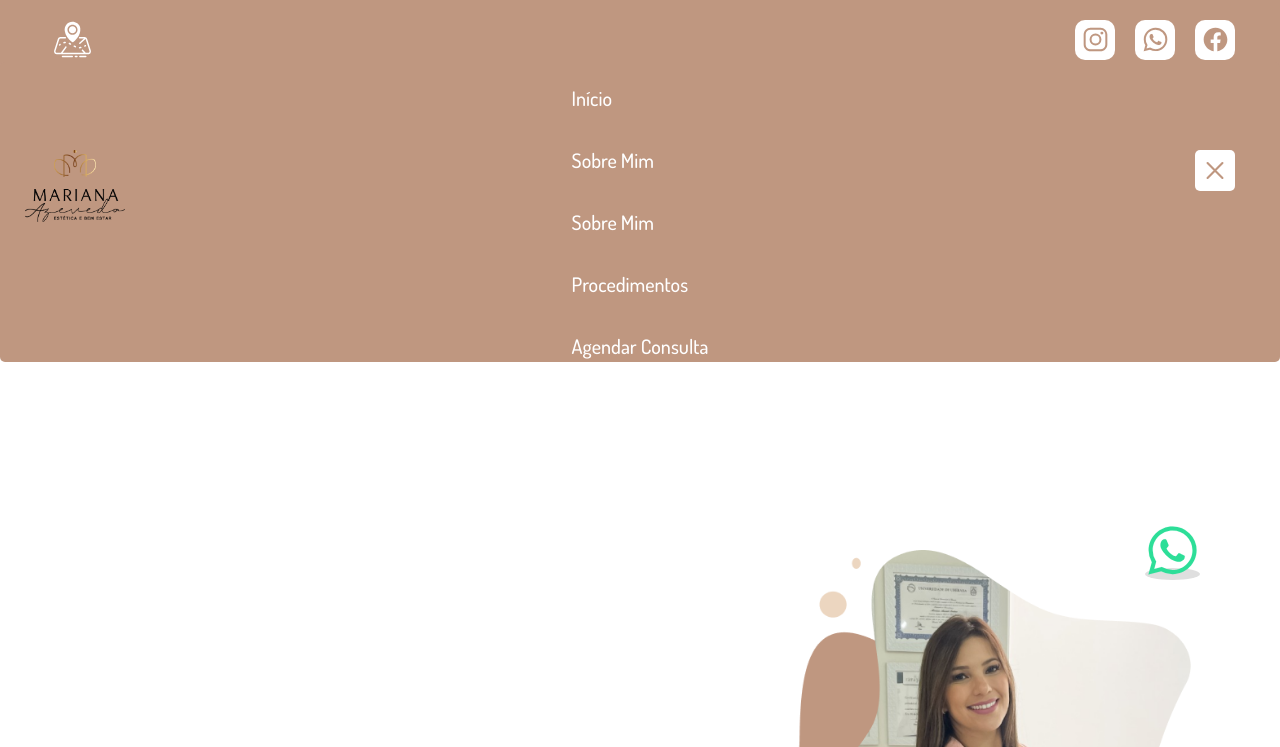
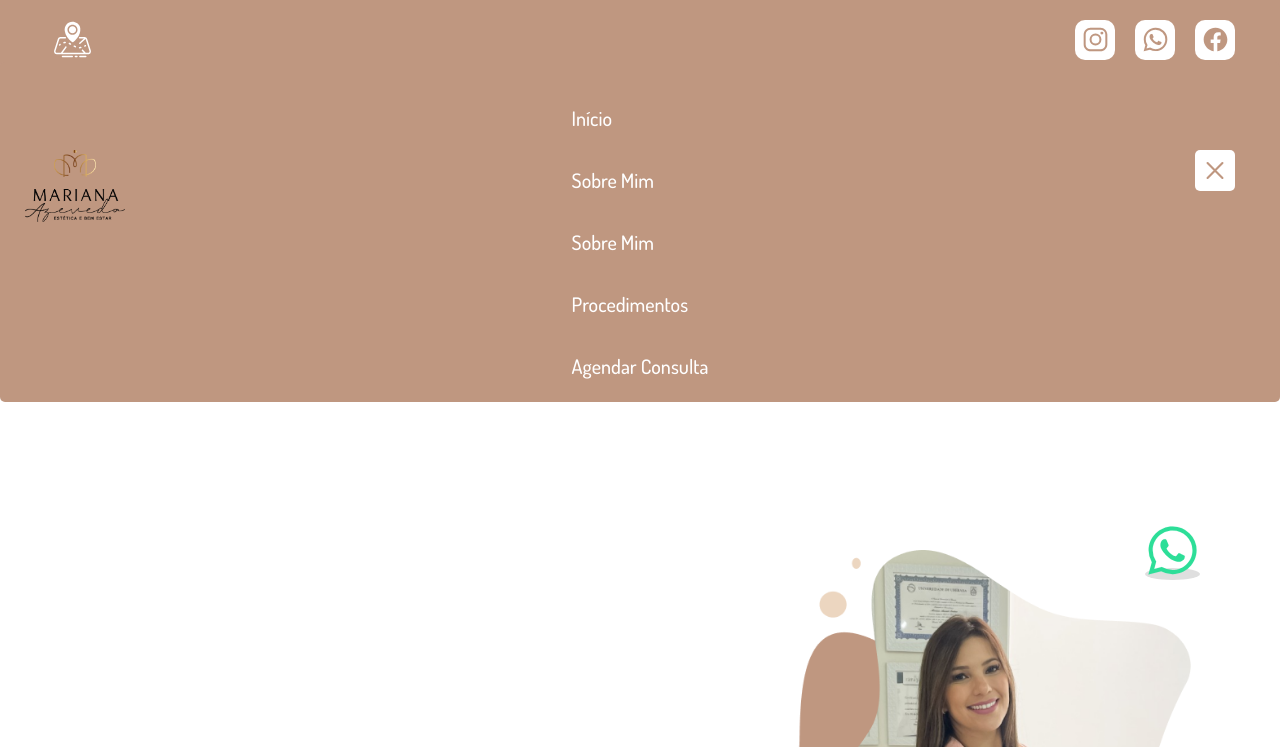
Before and after one commit to lucasdonay/mariana-avezedo, a plain HTML site: page index.html in a window 1280 px wide. Both pictures are taken after a click on the button 1215 px from the left and 170 px from the top of the page. Shown: the top 747 px of the page. Drawn offline with nearby package versions, Linux system fonts and the light colour scheme.

Commit message:
rectoring menu-expanded

```diff
--- a/styles/style.css
+++ b/styles/style.css
@@ -893,7 +893,7 @@ body.menu-expanded .menu {
   position: absolute;
   left: 0;
   top: 62px;
-  padding: 150px;
+  padding: 170px;
   align-items: center;
   justify-content: center;
   transition: transform 300ms;
```
